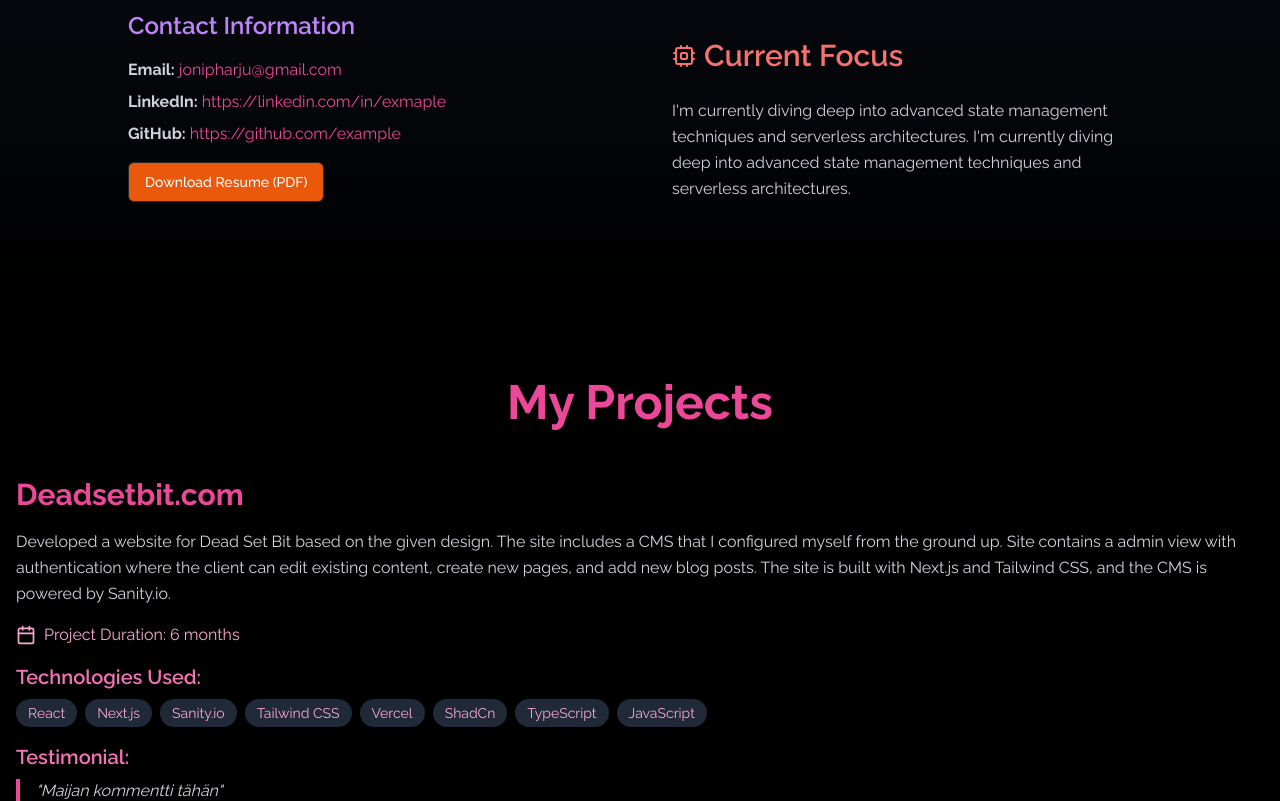
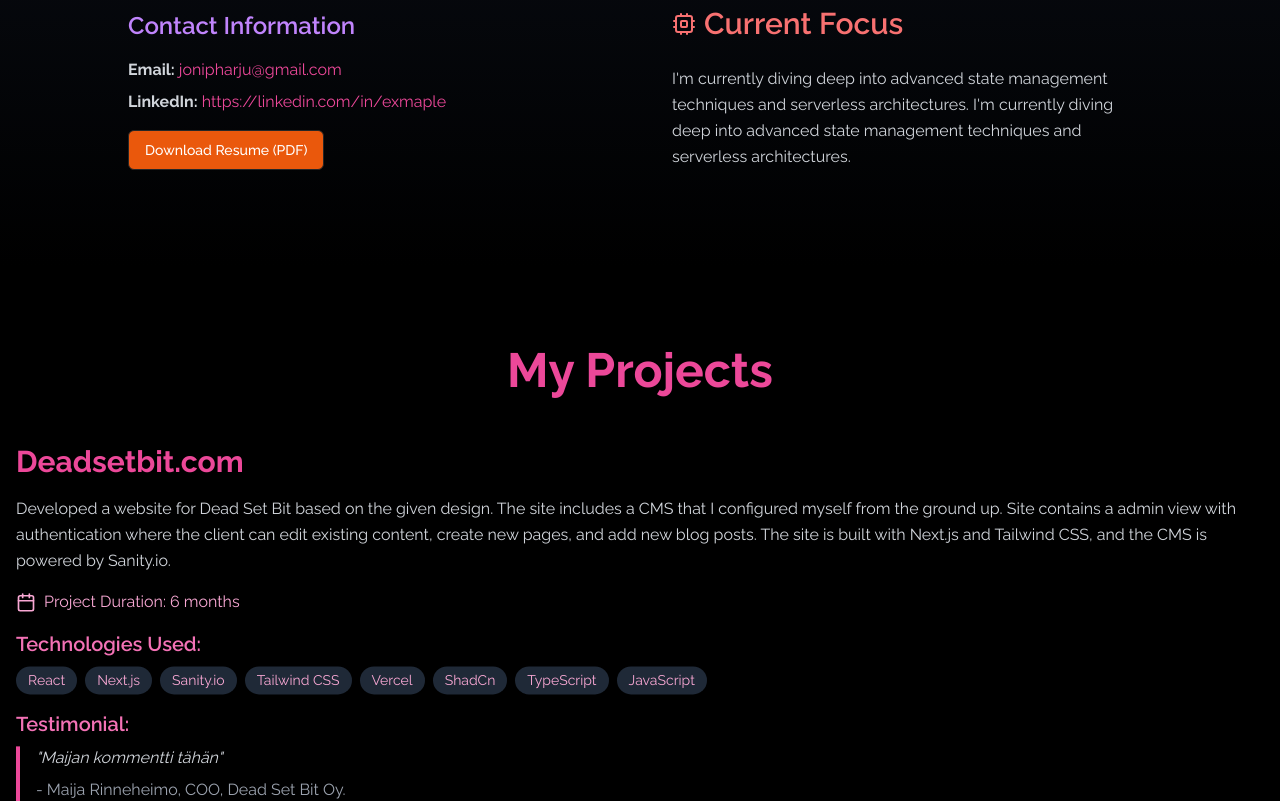
Before and after one commit to JonipHarju/personal-website, a Next.js app: page / in a window 1280 px wide. Shown: the part 1400-2201 px from the top of the page. Built offline with nearby package versions, Linux system fonts and the light colour scheme.

Commit message:
commit out github from about me section since there is not a lot to show for

```diff
--- a/components/AboutMe.tsx
+++ b/components/AboutMe.tsx
@@ -62,7 +62,8 @@ export const AboutMe = () => {
                     {about.contact.linkedin}
                   </a>
                 </li>
-                <li>
+                {/* comment out for now since there is not a lot to show */}
+                {/* <li>
                   <strong>GitHub:</strong>{" "}
                   <a
                     href={about.contact.github}
@@ -72,7 +73,7 @@ export const AboutMe = () => {
                   >
                     {about.contact.github}
                   </a>
-                </li>
+                </li> */}
               </ul>
               <Button
                 variant="outline"
```
